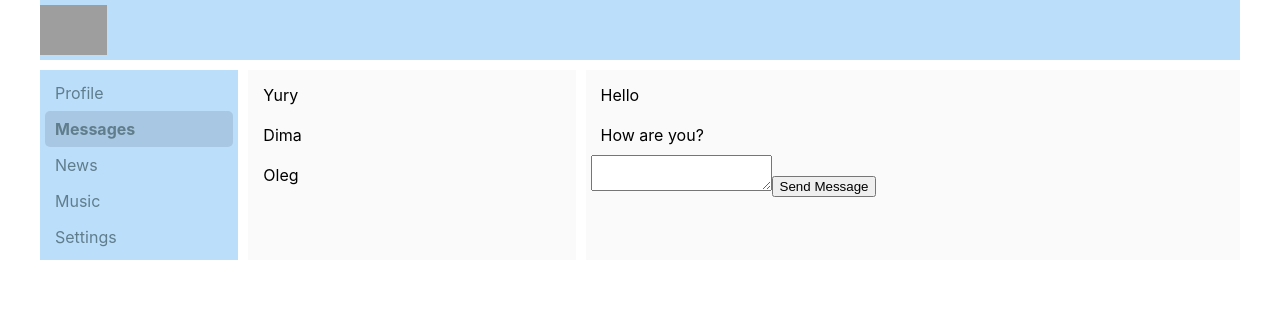
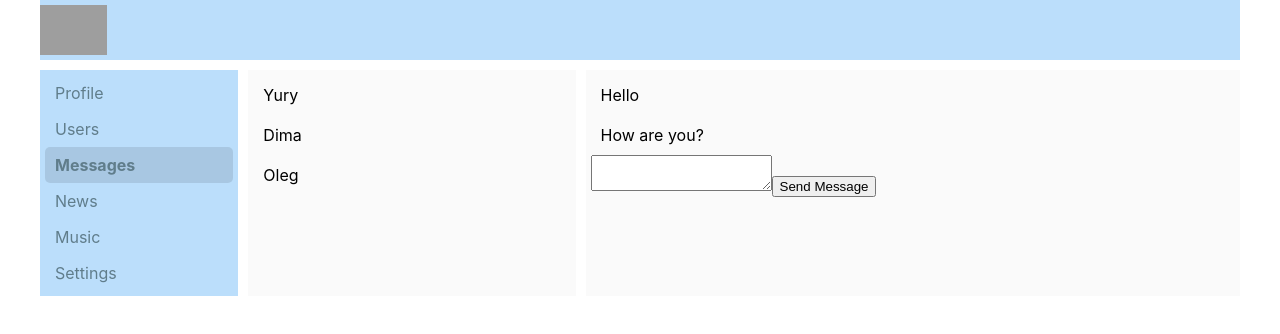
Before and after one commit to rgorskov/social, a React (Create React App) app: page /dialogs in a window 1280 px wide. Shown: the top 334 px of the page. Built offline with nearby package versions, Linux system fonts and the light colour scheme; grey boxes are pictures that could not be loaded.

Commit message:
NavLink to users

```diff
--- a/src/components/Navbar/Navbar.jsx
+++ b/src/components/Navbar/Navbar.jsx
@@ -8,6 +8,9 @@ const Navbar = () => {
       <ul>
         <li className={style.item}>
           <NavLink to="/profile" activeClassName={style.active}>Profile</NavLink>
+        </li>
+        <li className={style.item}>
+          <NavLink to="/users" activeClassName={style.active}>Users</NavLink>
         </li>
         <li className={style.item}>
           <NavLink to="/dialogs" activeClassName={style.active}>Messages</NavLink>
--- a/src/components/Users/Users.jsx
+++ b/src/components/Users/Users.jsx
@@ -36,7 +36,7 @@ class Users extends React.Component {
   constructor(props) {
     super(props);
 
-    if (!this.props.users.length) {
+    if (this.props.users.length == 0) {
       axios
         .get("https://social-network.samuraijs.com/api/1.0/users")
         .then((response) => {
```
